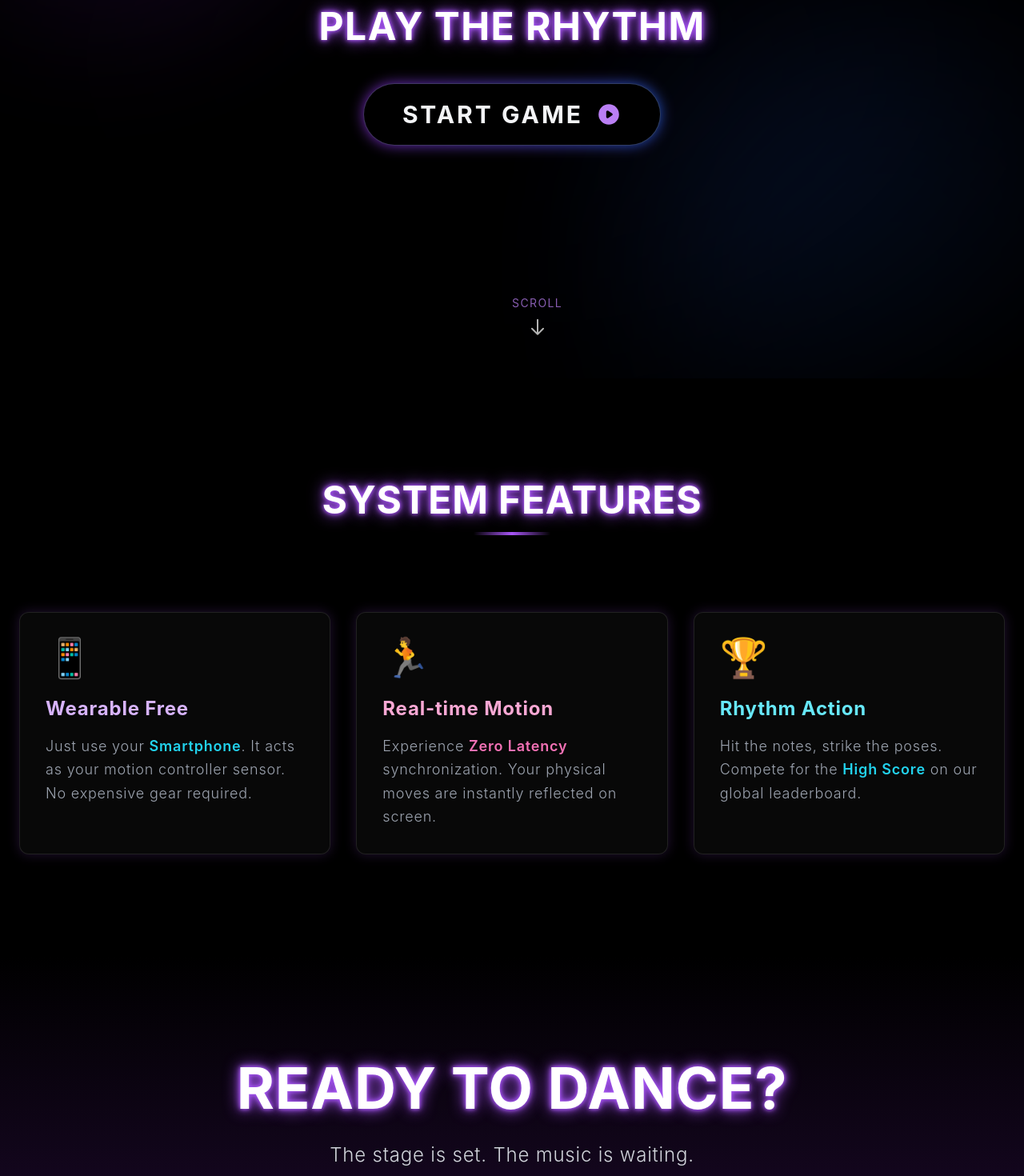
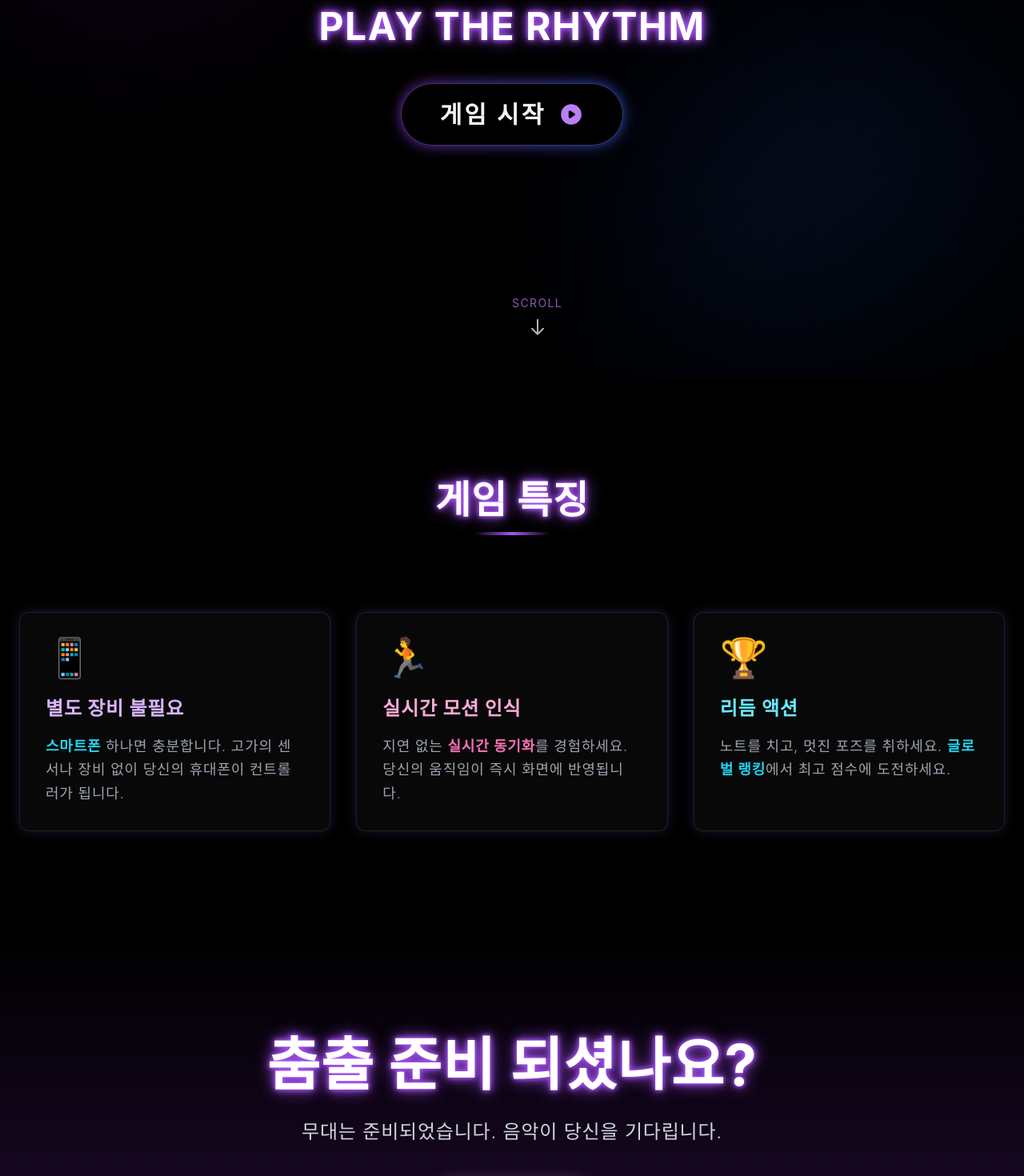
Before and after one commit to sohee9010/rhythm-game-website, a React (Vite) app in the folder Frontend/: page / in a window 1280 px wide. Shown: the part 400-1870 px from the top of the page at 80% size. Built offline with nearby package versions, Linux system fonts and the light colour scheme; a web font is replaced by a local one.

Commit message:
Final: Korean homepage with 'PLAY THE RHYTHM' tagline

```diff
--- a/Frontend/src/pages/HomePage.tsx
+++ b/Frontend/src/pages/HomePage.tsx
@@ -21,7 +21,7 @@ const HomePage: React.FC = () => {
           {/* Logo removed as requested */}
 
           <p className="text-2xl md:text-3xl text-gray-300 mb-12 max-w-2xl mx-auto font-light tracking-wider">
-            FEEL THE BEAT <br />
+            비트를 느껴보세요 <br />
             <span className="text-purple-400 font-bold mt-2 block neon-text text-4xl md:text-5xl">
               PLAY THE RHYTHM
             </span>
@@ -36,7 +36,7 @@ const HomePage: React.FC = () => {
               <div className="absolute inset-0 bg-gradient-to-r from-purple-600 to-blue-600 rounded-full blur opacity-75 group-hover:opacity-100 transition duration-1000 group-hover:duration-200 animate-pulse-glow"></div>
               <div className="relative px-12 py-5 bg-black ring-1 ring-gray-600/50 rounded-full leading-none flex items-center">
                 <span className="space-x-2 text-gray-100 group-hover:text-purple-300 transition-colors duration-200">
-                  <span className="text-3xl font-bold tracking-widest">START GAME</span>
+                  <span className="text-3xl font-bold tracking-widest">게임 시작</span>
                 </span>
                 <svg className="w-8 h-8 ml-4 text-purple-400 animate-pulse" fill="currentColor" viewBox="0 0 20 20">
                   <path fillRule="evenodd" d="M10 18a8 8 0 100-16 8 8 0 000 16zM9.555 7.168A1 1 0 008 8v4a1 1 0 001.555.832l3-2a1 1 0 000-1.664l-3-2z" clipRule="evenodd" />
@@ -60,7 +60,7 @@ const HomePage: React.FC = () => {
       <section id="features" className="py-32 relative z-10 bg-black/80 backdrop-blur-sm">
         <div className="max-w-7xl mx-auto px-6">
           <div className="text-center mb-24">
-            <h2 className="text-4xl md:text-5xl font-bold mb-4 text-white neon-text">SYSTEM FEATURES</h2>
+            <h2 className="text-4xl md:text-5xl font-bold mb-4 text-white neon-text">게임 특징</h2>
             <div className="w-24 h-1 bg-gradient-to-r from-transparent via-purple-500 to-transparent mx-auto"></div>
           </div>
 
@@ -69,27 +69,27 @@ const HomePage: React.FC = () => {
             {/* Feature 1 */}
             <div className="neon-border p-8 bg-white/5 hover:bg-white/10 transition-all duration-300 group">
               <div className="text-5xl mb-6 group-hover:scale-110 transition-transform duration-300">📱</div>
-              <h3 className="text-2xl font-bold mb-4 text-purple-300">Wearable Free</h3>
+              <h3 className="text-2xl font-bold mb-4 text-purple-300">별도 장비 불필요</h3>
               <p className="text-lg text-gray-400 font-light leading-relaxed">
-                Just use your <span className="text-cyan-400 font-semibold">Smartphone</span>. It acts as your motion controller sensor. No expensive gear required.
+                <span className="text-cyan-400 font-semibold">스마트폰</span> 하나면 충분합니다. 고가의 센서나 장비 없이 당신의 휴대폰이 컨트롤러가 됩니다.
               </p>
             </div>
 
             {/* Feature 2 */}
             <div className="neon-border p-8 bg-white/5 hover:bg-white/10 transition-all duration-300 group">
               <div className="text-5xl mb-6 group-hover:scale-110 transition-transform duration-300">🏃</div>
-              <h3 className="text-2xl font-bold mb-4 text-pink-300">Real-time Motion</h3>
+              <h3 className="text-2xl font-bold mb-4 text-pink-300">실시간 모션 인식</h3>
               <p className="text-lg text-gray-400 font-light leading-relaxed">
-                Experience <span className="text-pink-400 font-semibold">Zero Latency</span> synchronization. Your physical moves are instantly reflected on screen.
+                지연 없는 <span className="text-pink-400 font-semibold">실시간 동기화</span>를 경험하세요. 당신의 움직임이 즉시 화면에 반영됩니다.
               </p>
             </div>
 
             {/* Feature 3 */}
             <div className="neon-border p-8 bg-white/5 hover:bg-white/10 transition-all duration-300 group">
               <div className="text-5xl mb-6 group-hover:scale-110 transition-transform duration-300">🏆</div>
-              <h3 className="text-2xl font-bold mb-4 text-cyan-300">Rhythm Action</h3>
+              <h3 className="text-2xl font-bold mb-4 text-cyan-300">리듬 액션</h3>
               <p className="text-lg text-gray-400 font-light leading-relaxed">
-                Hit the notes, strike the poses. Compete for the <span className="text-cyan-400 font-semibold">High Score</span> on our global leaderboard.
+                노트를 치고, 멋진 포즈를 취하세요. <span className="text-cyan-400 font-semibold">글로벌 랭킹</span>에서 최고 점수에 도전하세요.
               </p>
             </div>
 
@@ -101,15 +101,15 @@ const HomePage: React.FC = () => {
       <section className="py-32 relative overflow-hidden">
         <div className="absolute inset-0 bg-gradient-to-t from-purple-900/40 to-black z-0"></div>
         <div className="max-w-4xl mx-auto px-6 text-center relative z-10">
-          <h2 className="text-5xl md:text-7xl font-bold mb-8 text-white neon-text">READY TO DANCE?</h2>
+          <h2 className="text-5xl md:text-7xl font-bold mb-8 text-white neon-text">춤출 준비 되셨나요?</h2>
           <p className="text-2xl text-gray-300 mb-12 font-light">
-            The stage is set. The music is waiting.
+            무대는 준비되었습니다. 음악이 당신을 기다립니다.
           </p>
           <Link
             to="/game"
             className="inline-block px-12 py-5 bg-white text-black text-2xl font-bold rounded-full hover:bg-purple-500 hover:text-white hover:scale-105 transition-all duration-300 shadow-[0_0_20px_rgba(255,255,255,0.4)] hover:shadow-[0_0_40px_rgba(168,85,247,0.6)]"
           >
-            PLAY NOW
+            지금 플레이
           </Link>
         </div>
       </section>
```
Also changed, not shown: 3 other files (tests, documents, lock files or other folders).
